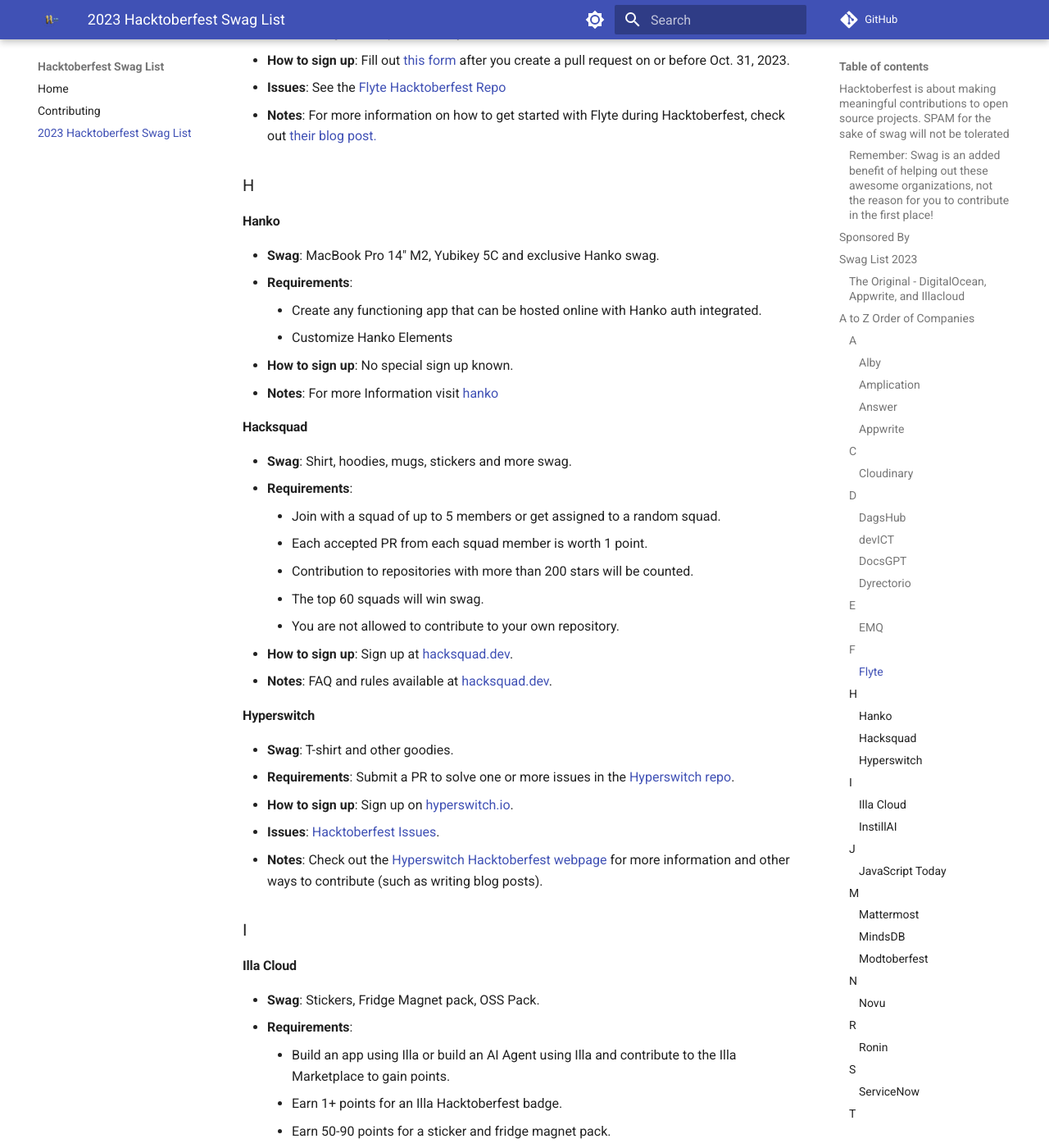
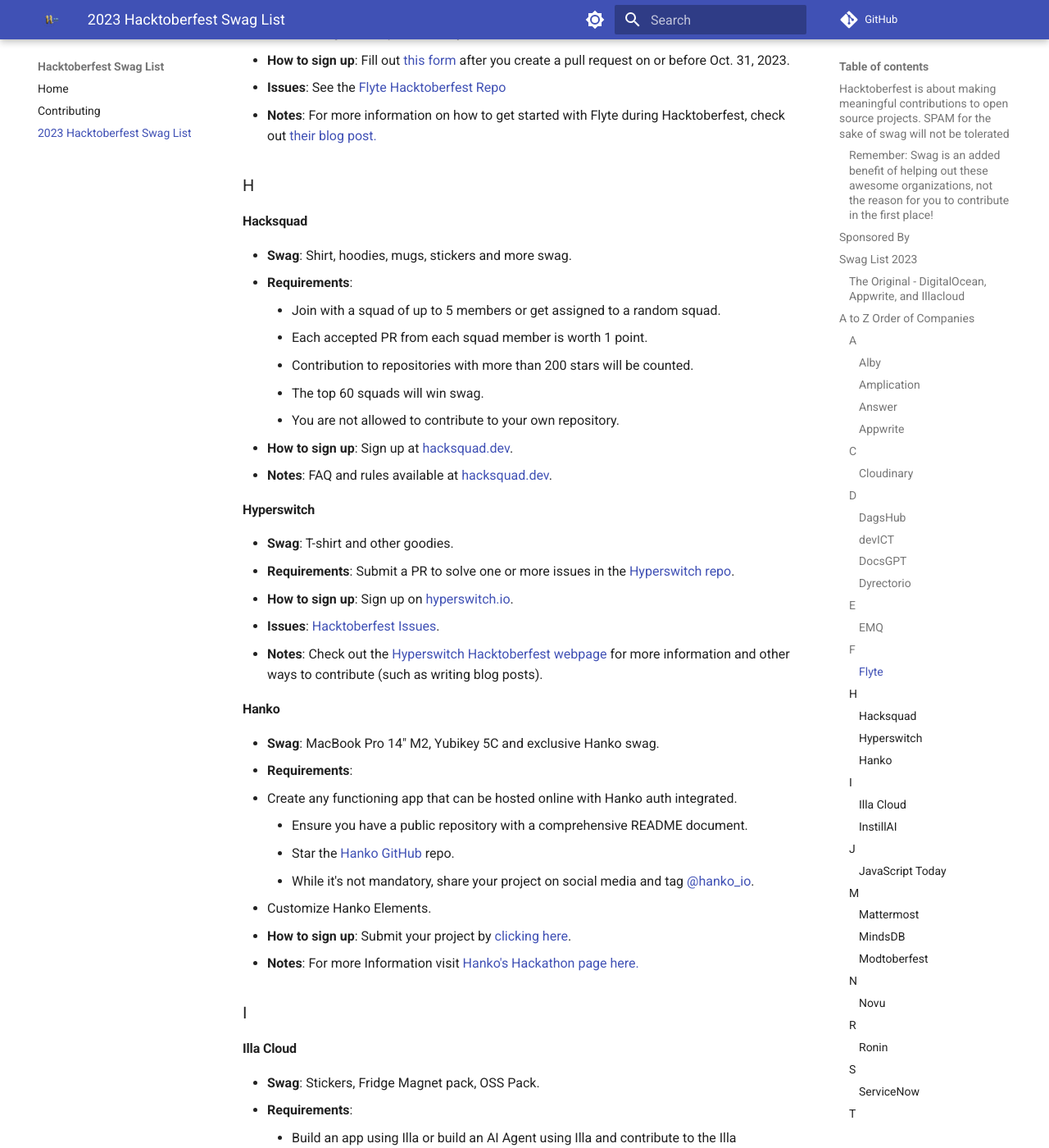
Before and after one commit to crweiner/hacktoberfest-swag-list, an MkDocs documentation site: the page built from docs/list.md, in a window 1280 px wide and 1400 px high, scrolled down 4570 px. Shown: the whole window at 82% size. Built offline with MkDocs 1.6.1 and Material for MkDocs 9.7.7, drawn with Linux system fonts in a browser that asks for light colours; plug-ins that fetch from the network failed and are left out; comment, search, counter and statistics services are not loaded.

Commit message:
Adjust Hanko

```diff
--- a/docs/list.md
+++ b/docs/list.md
@@ -152,15 +152,6 @@
 
 ### H
 
-#### **Hanko**
-
-- **Swag**: MacBook Pro 14" M2, Yubikey 5C and exclusive Hanko swag.
-- **Requirements**:
-    - Create any functioning app that can be hosted online with Hanko auth integrated.
-    - Customize Hanko Elements
-- **How to sign up**: No special sign up known.
-- **Notes**: For more Information visit [hanko](https://www.hanko.io/hackathon)
-
 #### **Hacksquad**
 
 - **Swag**: Shirt, hoodies, mugs, stickers and more swag.
@@ -180,6 +171,18 @@
 - **How to sign up**: Sign up on [hyperswitch.io](https://app.hyperswitch.io/).
 - **Issues**: [Hacktoberfest Issues](https://github.com/juspay/hyperswitch/issues?q=is%3Aopen+is%3Aissue+label%3Ahacktoberfest+no%3Aassignee).
 - **Notes**: Check out the [Hyperswitch Hacktoberfest webpage](https://hyperswitch.io/hacktoberfest) for more information and other ways to contribute (such as writing blog posts).
+
+#### **Hanko**
+
+- **Swag**: MacBook Pro 14" M2, Yubikey 5C and exclusive Hanko swag.
+- **Requirements**:
+  - Create any functioning app that can be hosted online with Hanko auth integrated.
+    - Ensure you have a public repository with a comprehensive README document.
+    - Star the [Hanko GitHub](https://github.com/teamhanko/hanko) repo.
+    - While it's not mandatory, share your project on social media and tag [@hanko_io](https://twitter.com/hanko_io).
+  - Customize Hanko Elements.
+- **How to sign up**: Submit your project by [clicking here](https://www.hanko.io/hackathon#form-hackathon).
+- **Notes**: For more Information visit [Hanko's Hackathon page here.](https://www.hanko.io/hackathon)
 
 ### I
 
```
